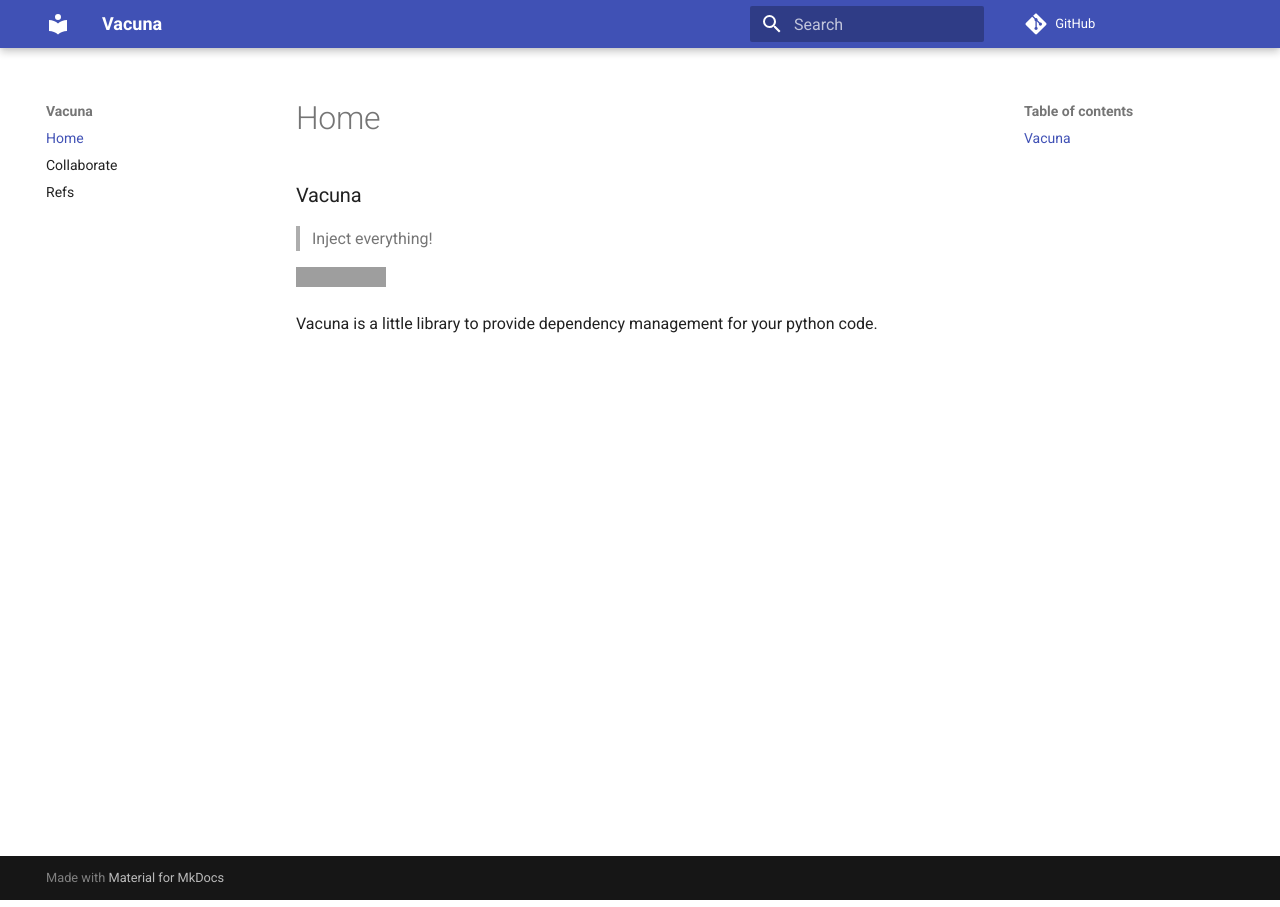
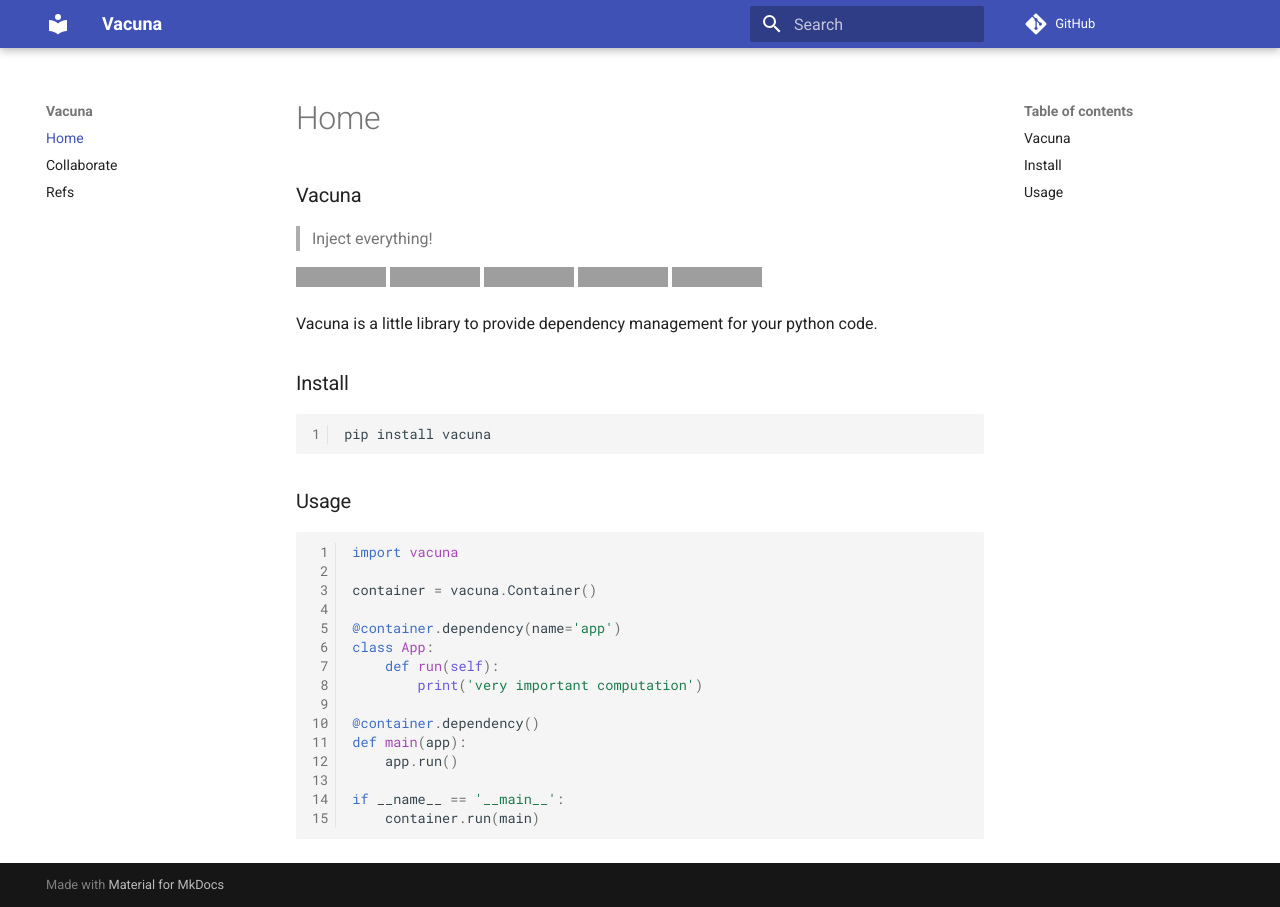
Before and after one commit to frndmg/vacuna, an MkDocs documentation site: the page built from docs/README.md, in a window 1280 px wide. Built offline with MkDocs 1.6.1 and Material for MkDocs 9.7.7, drawn with Linux system fonts in a browser that asks for light colours; comment, search, counter and statistics services are not loaded; grey boxes are pictures that could not be loaded.

Commit message:
doc: update readme (#4)
* doc: update readme

* bump to version 0.1.3

````diff
--- a/docs/README.md
+++ b/docs/README.md
@@ -2,6 +2,36 @@
 
 > Inject everything!
 
+![PyPI](https://img.shields.io/pypi/v/vacuna)
+![PyPI - Python Version](https://img.shields.io/pypi/pyversions/vacuna)
+![PyPI - Downloads](https://img.shields.io/pypi/dm/vacuna)
+![PyPI - License](https://img.shields.io/pypi/l/vacuna)
 [![codecov](https://codecov.io/gh/frndmg/vacuna/branch/master/graph/badge.svg?token=L38OHXFKQO)](https://codecov.io/gh/frndmg/vacuna)
 
 Vacuna is a little library to provide dependency management for your python code.
+
+# Install
+
+```bash
+pip install vacuna
+```
+
+# Usage
+
+```python
+import vacuna
+
+container = vacuna.Container()
+
+@container.dependency(name='app')
+class App:
+    def run(self):
+        print('very important computation')
+
+@container.dependency()
+def main(app):
+    app.run()
+
+if __name__ == '__main__':
+    container.run(main)
+```
--- a/pyproject.toml
+++ b/pyproject.toml
@@ -1,6 +1,6 @@
 [tool.poetry]
 name = "vacuna"
-version = "0.1.2"
+version = "0.1.3"
 description = "Reusable Lightweight Pythonic Dependency Injection Library"
 authors = ["Fernando Martinez Gonzalez <frndmartinezglez@gmail.com>"]
 readme = "docs/README.md"
--- a/vacuna/__version__.py
+++ b/vacuna/__version__.py
@@ -1 +1 @@
-__version__ = '0.1.2'
+__version__ = '0.1.3'
````
